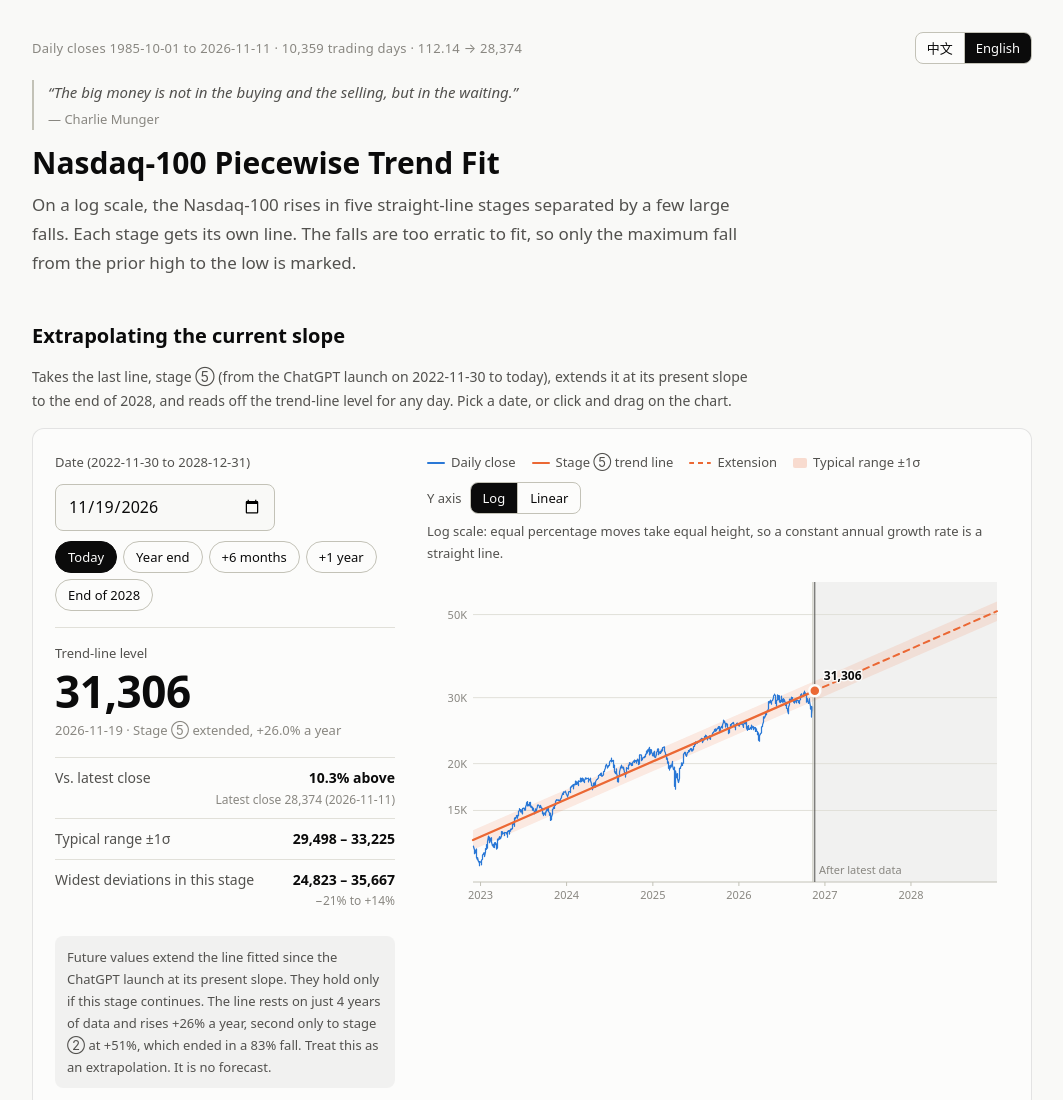
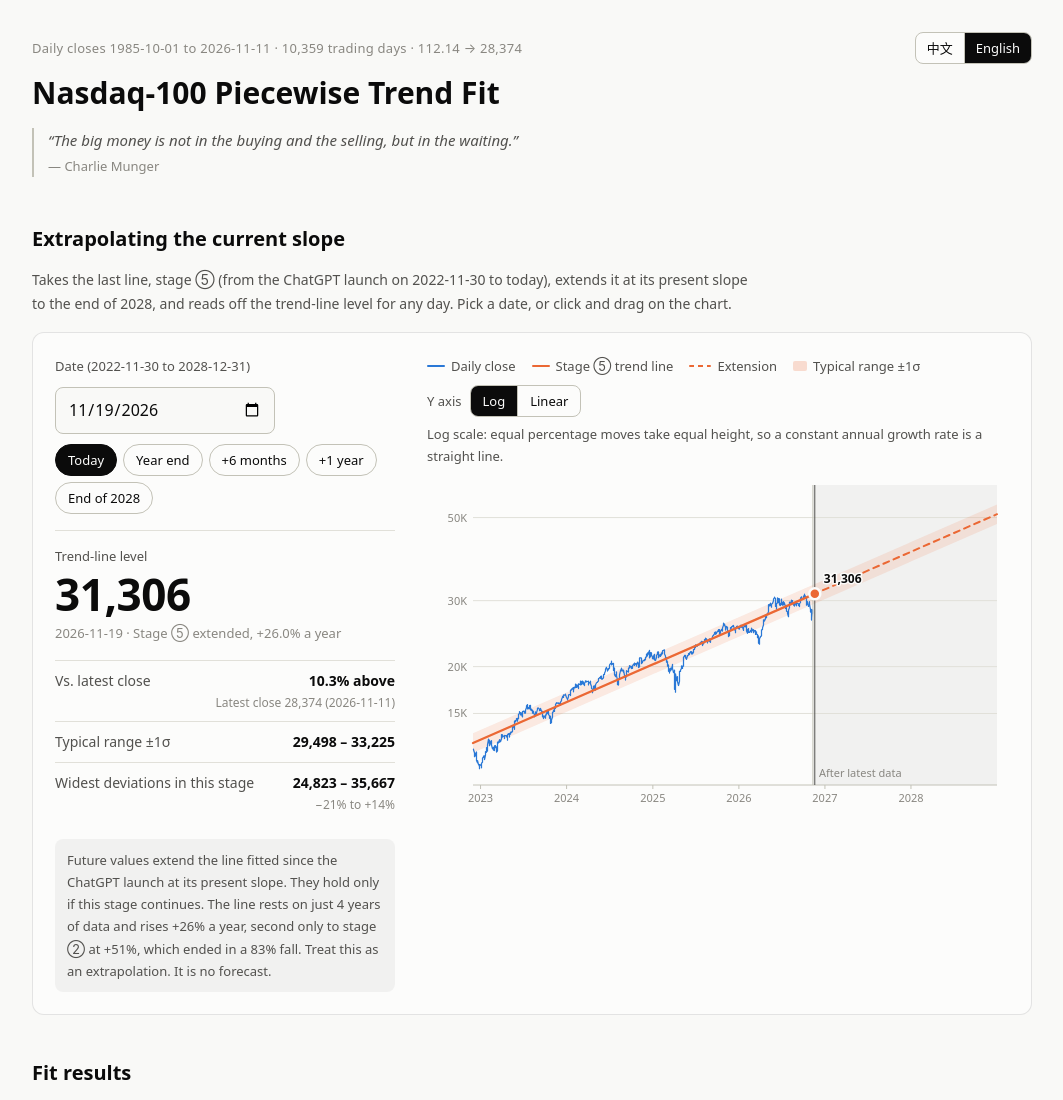
Before and after one commit to ChengYan7/stock, a plain HTML site: page index.html in a window 1280 px wide. Shown: the top 1100 px of the page, without its empty margins (108-1171 px from the left). Drawn offline with Linux system fonts and the light colour scheme.

Commit message:
Move Munger epigraph below the title and drop the intro paragraph
Co-Authored-By: Claude Opus 5.5 <noreply@anthropic.com>
Claude-Session: https://claude.ai/code/session_01T3o7pSqy3XRKg9jDhvZpBx

```diff
--- a/index.html
+++ b/index.html
@@ -162,9 +162,8 @@ details .table-scroll{border:0;border-top:1px solid var(--grid);border-radius:0
     <p class="meta" id="meta-line"></p>
     <div class="seg lang" id="ctl-lang" role="group" aria-label="语言 / Language"><button type="button" id="lang-zh" data-lang="zh" lang="zh-CN">中文</button><button type="button" id="lang-en" data-lang="en" lang="en">English</button></div>
   </div>
+  <h1><span data-l="zh">Nasdaq-100 分段直线拟合</span><span data-l="en">Nasdaq-100 Piecewise Trend Fit</span></h1>
   <blockquote class="epigraph"><p><span data-l="zh">“大钱不在买进卖出，而在等待。”</span><span data-l="en">“The big money is not in the buying and the selling, but in the waiting.”</span></p><cite><span data-l="zh">— 查理·芒格</span><span data-l="en">— Charlie Munger</span></cite></blockquote>
-  <h1><span data-l="zh">Nasdaq-100 分段直线拟合</span><span data-l="en">Nasdaq-100 Piecewise Trend Fit</span></h1>
-  <p class="lede"><span data-l="zh">在对数坐标上，Nasdaq-100 的上涨可以分成五个直线阶段，中间被几次大跌隔开。每个阶段单独拟合一条直线。下跌过程比较随机，不做拟合，只标出从前高到低点的最大跌幅。</span><span data-l="en">On a log scale, the Nasdaq-100 rises in five straight-line stages separated by a few large falls. Each stage gets its own line. The falls are too erratic to fit, so only the maximum fall from the prior high to the low is marked.</span></p>
 </header>
 
 <section id="calc">
```
